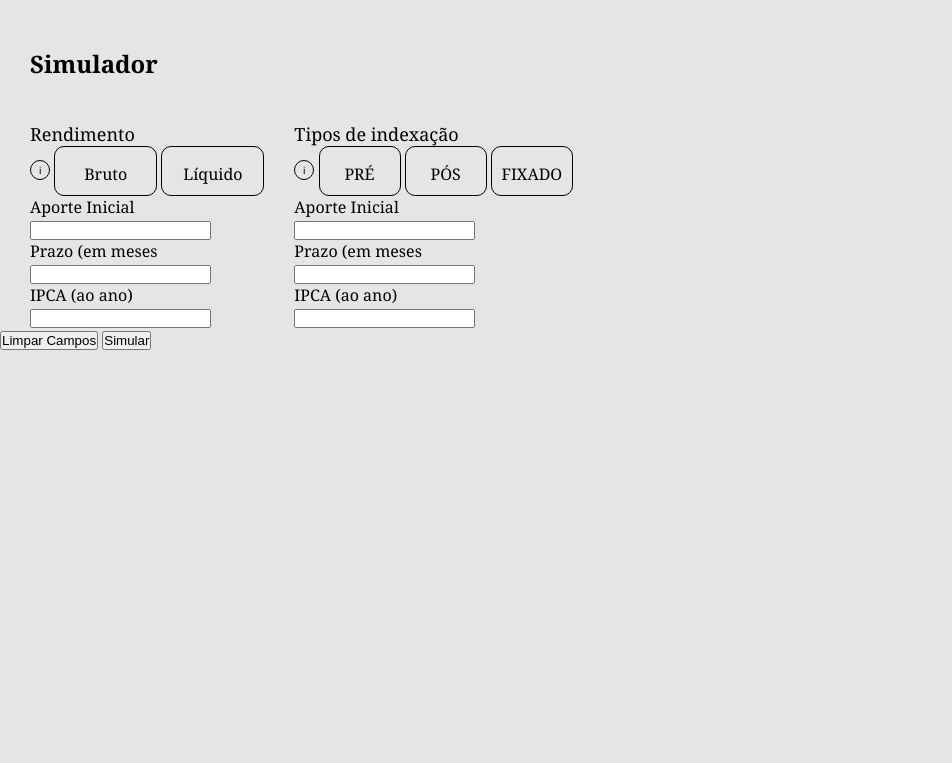
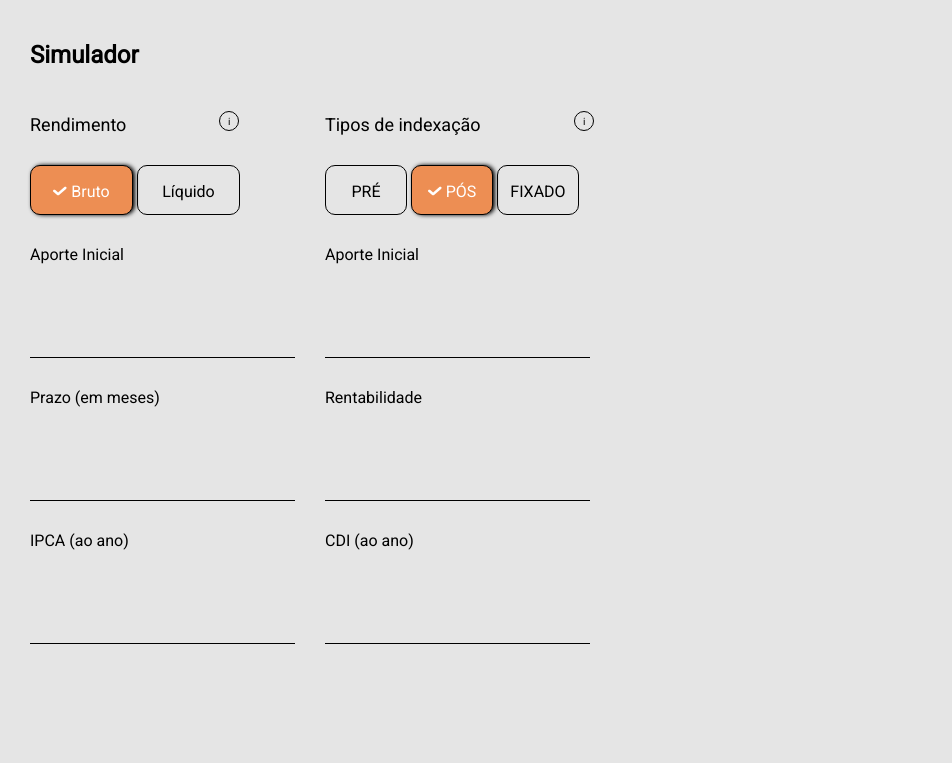
Before and after one commit to gbmsaraujo/simulador-de-investimentos, a plain HTML site: page index.html in a window 1280 px wide. Shown: the part 99-862 px from the top of the page, without its empty margins (0-952 px from the left). Drawn offline with Linux system fonts and the light colour scheme.

Commit message:
Estilização e Edição
Estilização do simulador utilizando Css3 e ajuste no HTML

```diff
--- a/assets/css/styles.css
+++ b/assets/css/styles.css
@@ -1,15 +1,18 @@
+@import url('https://fonts.googleapis.com/css2?family=Roboto&display=swap');
+
 *{
     margin: 0;
     padding: 0;
     box-sizing: border-box;
 }
 
+/* ---------------------------------------- Container Main----------------------------------*/
 .container-main{
     max-width: 1300px;
     min-height: 1024px;
     background-color: #E5E5E5;
     margin: 0 auto;
-    font-family: Georgia, 'Times New Roman', Times, serif;
+    font-family: 'Roboto', sans-serif;
 
 }
 
@@ -23,8 +26,8 @@
     margin-left: 30px;
     font-size: 24px;
 }
-
-.container-sessoes{
+/* ---------------------------------------- Container Sections----------------------------------*/
+.container-sections{
     display: flex;
     flex-direction: row;
     flex-wrap: wrap;
@@ -35,8 +38,14 @@
 }
 
 .rendimento h3, .indexacao h3{
+    display: inline-block;
     font-size: 18px;
     font-weight: 400;
+    margin-bottom: 30px;
+}
+.i-code{
+    display: inline-block;
+    margin-left: 89px;
 }
 
 .bruto, .liquido{
@@ -47,11 +56,18 @@
     border: 1px solid black;
     border-radius: 10px;
     text-align: center;
+    cursor: pointer;
 }
 
 .bruto p, .liquido p{
     display: inline-block;
     margin-top:16px;
+}
+
+.bruto{
+    background-color: #ED8E53;
+    color: white;
+    box-shadow: 2px 0 4px black;
 }
 
 .pre, .pos, .fixado{
@@ -62,9 +78,50 @@
     border: 1px solid black;
     border-radius: 10px;
     text-align: center;
+    cursor: pointer;
 }
 
 .pre p, .pos p, .fixado p{
     display: inline-block;
     margin-top:16px;
 }
+
+.pos{
+    background-color: #ED8E53;
+    color: white;
+    box-shadow: 2px 0 4px black;
+}
+
+form{
+    margin-top: 30px;
+
+}
+
+.form-group input{
+    border: none;
+    outline: none;
+    background-color: #E5E5E5;
+    border-bottom: 1px solid black;
+    margin-top: 70px;
+    margin-bottom: 30px;
+    font-size: 20px
+}
+
+.container-main button{
+    margin:92px 0 0 30px;
+    width: 240px;
+    height: 50px;
+    background: #E5E5E5;
+    border: 1px solid #000000;
+    border-radius: 10px;
+    cursor: pointer;
+    font-size: 20px;
+    font-weight: 700;
+    outline: none;
+
+
+}
+
+.container-main button:hover{
+    background-color: #969696;
+}
--- a/index.html
+++ b/index.html
@@ -15,30 +15,32 @@
         <h1>Simulador de Investimentos</h1>
         <h2>Simulador</h2>
 
-        <div class="container-sessoes">
+        <div class="container-sections">
             <section class="rendimento">
                 <h3>Rendimento</h3>
-                <img src="./assets/img/icons/i unicode.svg" alt="">
+                <div class="i-code"> <img src="./assets/img/icons/i unicode.svg" alt=""> </div><br>
+
                 <div class="bruto">
+                    <img src="./assets/img/icons/check-svgrepo-com 1.svg" alt="check">
                     <p>Bruto</p>
                 </div>
                 <div class="liquido">
                     <p>Líquido</p>
                 </div>
 
-                <form action="">
+                <form action>
 
                     <div class="form-group">
-                        <label for="aporte">Aporte Inicial</label> <br>
-                        <input type="text" name="aporte" id="aporte">
+                        <label for="aporte-r">Aporte Inicial</label> <br>
+                        <input type="text" id="aporte-r">
                     </div>
                     <div class="form-group">
-                        <label for="aporte">Prazo (em meses</label> <br>
-                        <input type="text" name="aporte" id="aporte">
+                        <label for="prazo">Prazo (em meses)</label> <br>
+                        <input type="text" id="prazo-r">
                     </div>
                     <div class="form-group">
-                        <label for="aporte">IPCA (ao ano)</label> <br>
-                        <input type="text" name="aporte" id="aporte">
+                        <label for="ipca">IPCA (ao ano)</label> <br>
+                        <input type="text" id="ipca-r">
                     </div>
 
 
@@ -50,12 +52,13 @@
 
             <section class="indexacao">
                 <h3> Tipos de indexação </h3>
-                <img src="./assets/img/icons/i unicode.svg" alt="i-unicode">
+                <div class="i-code"> <img src="./assets/img/icons/i unicode.svg" alt=""> </div> <br>
 
                 <div class="pre">
                     <p>PRÉ</p>
                 </div>
                 <div class="pos">
+                    <img src="./assets/img/icons/check-svgrepo-com 1.svg" alt="check">
                     <p>PÓS</p>
                 </div>
                 <div class="fixado">
@@ -66,18 +69,18 @@
                 <form>
 
                     <div class="form-group">
-                        <label for="aporte">Aporte Inicial</label> <br>
-                        <input type="text" name="aporte" id="aporte">
+                        <label for="aporte-i">Aporte Inicial</label> <br>
+                        <input type="text" id="aporte-i">
                     </div>
                     <div class="form-group">
-                        <label for="aporte">Prazo (em meses</label> <br>
-                        <input type="text" name="aporte" id="aporte">
-                    </div>
-                    <div class="form-group">
-                        <label for="aporte">IPCA (ao ano)</label> <br>
-                        <input type="text" name="aporte" id="aporte">
+                        <label for="rentabilidade">Rentabilidade</label> <br>
+                        <input type="text" id="rentabilidade">
                     </div>
 
+                    <div class="form-group">
+                        <label for="cdi"> CDI (ao ano)</label> <br>
+                        <input type="text" id="cdi">
+                    </div>
 
 
                 </form>
```
Also changed, not shown: assets/img/icons/check-svgrepo-com 1.svg (added).
